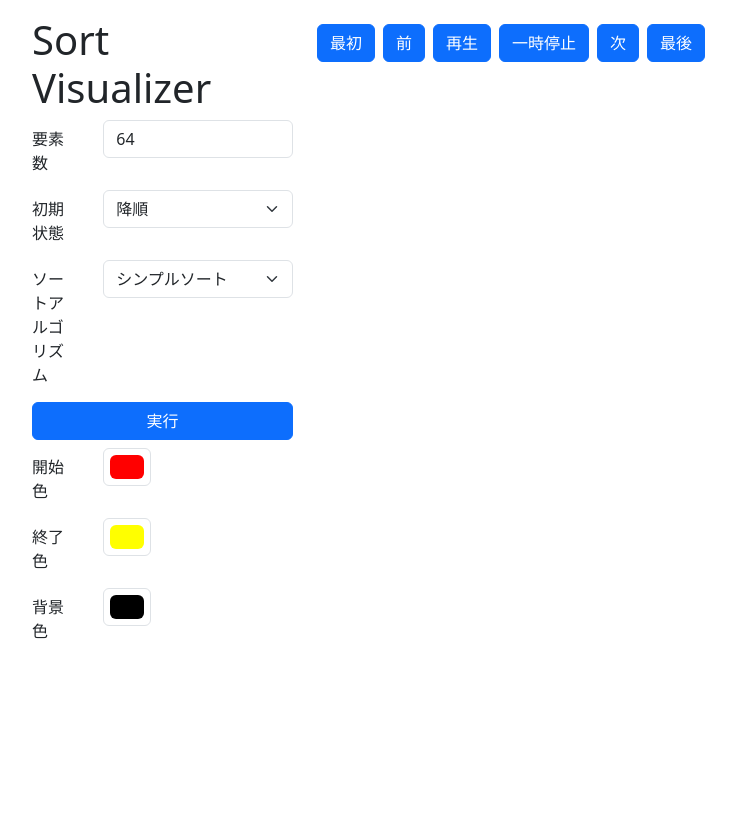
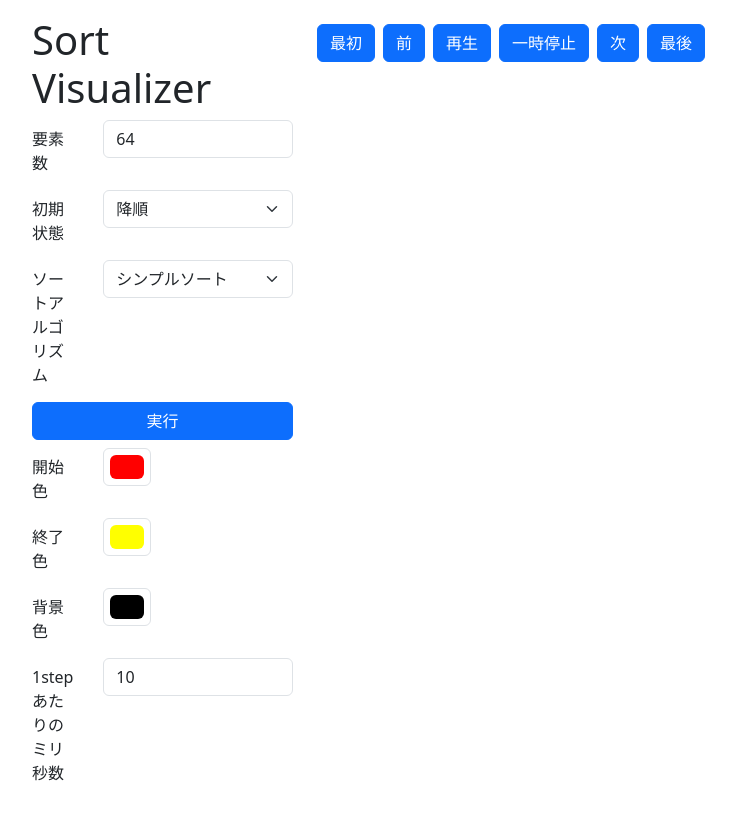
Before and after one commit to hal-shu-sato/algorithm1-2b, a Next.js app: page / in a window 1280 px wide. Shown: the whole page, without its empty margins (50-786 px from the left). Built offline with nearby package versions, Linux system fonts and the light colour scheme.

Commit message:
add changing time per step

```diff
--- a/src/app/main.tsx
+++ b/src/app/main.tsx
@@ -119,6 +119,7 @@ export default function Main() {
   const [startColor, setStartColor] = useState('#ff0000');
   const [endColor, setEndColor] = useState('#ffff00');
   const [bgColor, setBgColor] = useState('#000000');
+  const [timePerStep, setTimePerStep] = useState<number | null>(10);
 
   const [visualizerState, setVisualizerState] = useState<{
     history: number[][];
@@ -158,10 +159,10 @@ export default function Main() {
           if (prev + 1 < visualizerState.historySize) return prev + 1;
           return prev;
         });
-      }, 10);
+      }, timePerStep ?? 1);
       setIntervalId(interval);
     }
-  }, [intervalId, visualizerState.historySize]);
+  }, [intervalId, visualizerState.historySize, timePerStep]);
 
   const pause = useCallback(() => {
     if (intervalId !== null) {
@@ -272,6 +273,26 @@ export default function Main() {
               onChange={(event) => setBgColor(event.target.value)}
             />
           </FormRow>
+          <FormRow label="1stepあたりのミリ秒数" controlId="elementSize">
+            <Form.Control
+              type="number"
+              min={1}
+              value={timePerStep === null ? '' : timePerStep}
+              onChange={(event) => {
+                const value = event.target.value;
+                if (value === '') {
+                  setTimePerStep(null);
+                } else {
+                  const valueAsNumber = Number(value);
+                  if (valueAsNumber < 1) {
+                    setTimePerStep(1);
+                  } else {
+                    setTimePerStep(valueAsNumber);
+                  }
+                }
+              }}
+            />
+          </FormRow>
         </Col>
         <Col xs="12" lg="9">
           <Row className="my-2 gx-2">
```
